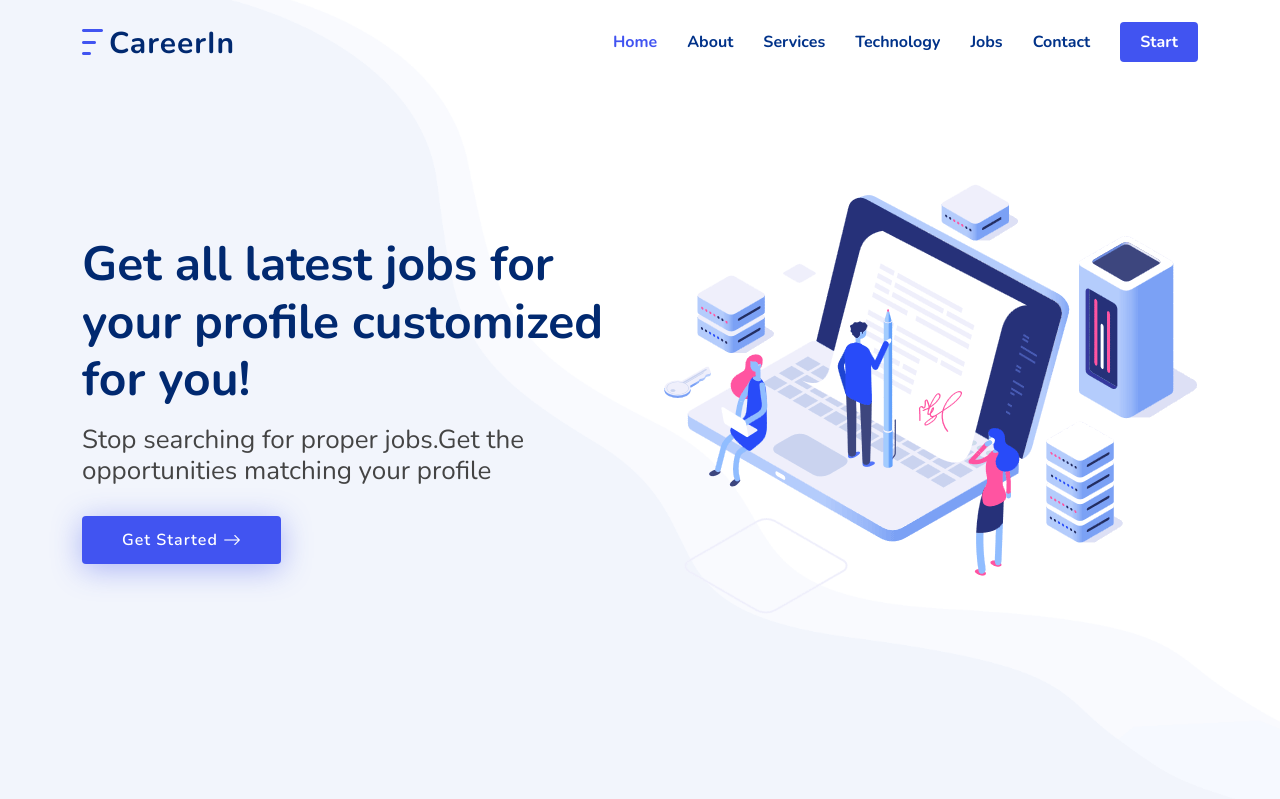
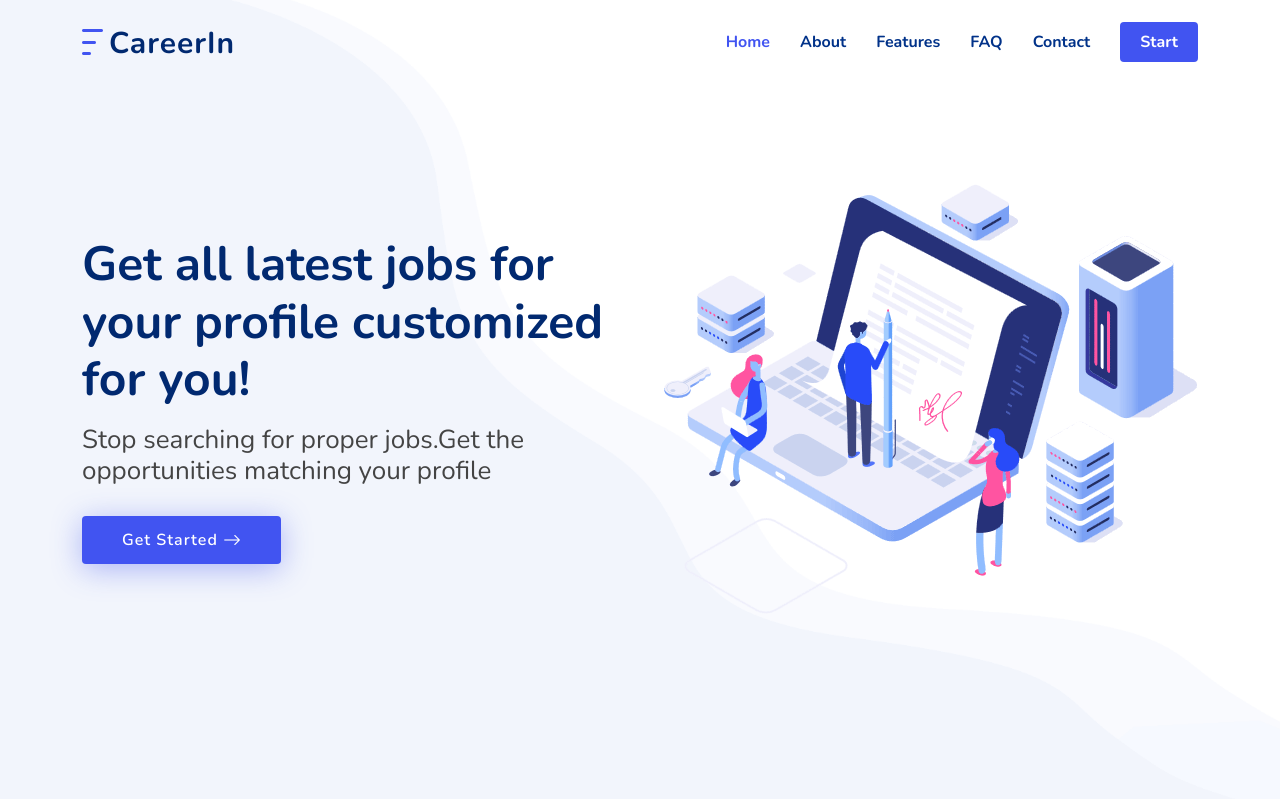
Before and after one commit to Aishwarya-34/careerIn, a Django app: page / in a window 1280 px wide. Shown: the top 799 px of the page. Run offline with Django 3.2, Linux system fonts and the light colour scheme; parts of the project's set-up code (start-up, migrations or seed data) failed here and were passed over; some libraries are stand-ins or nearby versions.

Commit message:
navbar issue solved

```diff
--- a/web_application/web_application/app_core/templates/homepage.html
+++ b/web_application/web_application/app_core/templates/homepage.html
@@ -51,9 +51,9 @@
         <ul>
           <li><a class="nav-link scrollto active" href="#hero">Home</a></li>
           <li><a class="nav-link scrollto" href="#about">About</a></li>
-          <li><a class="nav-link scrollto" href="#services">Services</a></li>
-          <li><a class="nav-link scrollto" href="#portfolio">Technology</a></li>
-          <li><a class="nav-link scrollto" href="#team">Jobs</a></li>
+          <li><a class="nav-link scrollto" href="#features">Features</a></li>
+          <li><a class="nav-link scrollto" href="#faq">FAQ</a></li>
+          <!-- <li><a class="nav-link scrollto" href="#team">Jobs</a></li> -->
           <li><a class="nav-link scrollto" href="#contact">Contact</a></li>
           <li><a class="getstarted scrollto" href="{% url 'upload_resume' %}">Start</a></li>
         </ul>
@@ -394,7 +394,7 @@
                 <div class="info-box">
                   <i class="bi bi-envelope"></i>
                   <h3>Email Us</h3>
-                  <p>webisticdev@gmail.com<br>krutika.bhatt@somaiya.edu</p>
+                  <p>webisticdev@gmail.com</p>
                 </div>
               </div>
               <div class="col-md-6">
```
Also changed, not shown: web_application/web_application/app_core/templates/tells.html (added).
